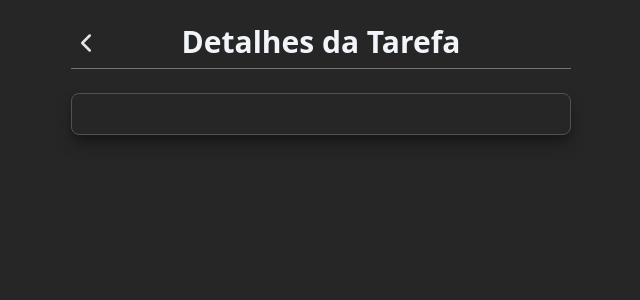
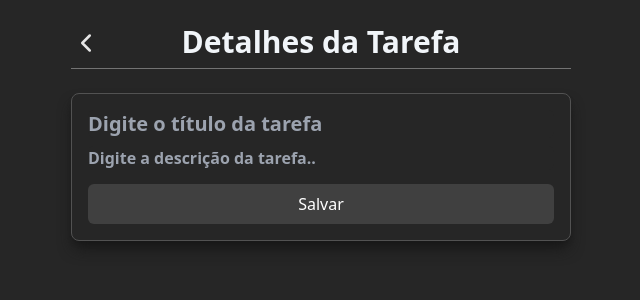
Before and after one commit to dvdRiscado/React-MyTaskBlock, a React (Vite) app: page /task in a window 1280 px wide. Shown: the top 300 px of the page, without its empty margins (319-959 px from the left). Built offline with nearby package versions, Linux system fonts and the light colour scheme.

Commit message:
Add Alter Task

```diff
--- a/src/App.jsx
+++ b/src/App.jsx
@@ -5,9 +5,18 @@ import CompTitle from "./components/CompTitle";
 
 function App() {
   // Fará uma busca no localStorage pelas "tasks", caso não tiver, será criado uma lista vazia.
+
   const [tasks, setTasks] = useState(
     JSON.parse(localStorage.getItem("tasks")) || []
   );
+
+  useEffect(() => {
+    const fetchTasks = async () => {
+      const response = await JSON.parse(localStorage.getItem("tasks"));
+      setTasks(response);
+    };
+    fetchTasks();
+  }, []);
 
   // useEffect: função que será ativada quando a variável do segundo parâmetro for mudada, executando a função do primeiro parâmetro.
   useEffect(() => {
--- a/src/components/AddTask.jsx
+++ b/src/components/AddTask.jsx
@@ -1,9 +1,17 @@
-import { useState } from "react";
+import { useState, useRef, useEffect } from "react";
 import CompInput from "./CompInput";
 
 function AddTask(props) {
   const [title, setTitle] = useState("");
   const [description, setDescription] = useState("");
+
+  const textareaRef = useRef(null);
+
+  useEffect(() => {
+    const textarea = textareaRef.current;
+    textarea.style.height = "auto";
+    textarea.style.height = `${textarea.scrollHeight}px`;
+  }, [description]);
 
   return (
     <div className="space-y-4 p-6 bg-neutral-800 border border-neutral-600 rounded-lg shadow-lg shadow-neutral-900 flex flex-col">
@@ -13,10 +21,15 @@ function AddTask(props) {
         value={title}
         onChange={(event) => setTitle(event.target.value)}
       />
-      <CompInput
-        type="text"
-        placeholder="Digite a descrição da tarefa"
+      <textarea
+        ref={textareaRef}
+        className="bg-neutral-600 focus:bg-neutral-200 text-neutral-200
+      focus:text-neutral-800 border border-neutral-600 focus:border-neutral-200
+      placeholder:text-neutral-400 placeholder:focus:text-neutral-600 px-4 py-2
+      rounded-md resize-none overflow-hidden"
         value={description}
+        placeholder="Digite a descrição da tarefa.."
+        rows="1"
         onChange={(event) => setDescription(event.target.value)}
       />
       <button
--- a/src/components/CompTitle.jsx
+++ b/src/components/CompTitle.jsx
@@ -1,6 +1,4 @@
 function CompTitle(props) {
-  console.log(props);
-
   return (
     <h1
       className={
--- a/src/components/ListTasks.jsx
+++ b/src/components/ListTasks.jsx
@@ -11,6 +11,7 @@ function ListTasks(props) {
     const query = new URLSearchParams();
 
     // Adiciona o titulo e o texto na constante da função.
+    query.set("id", task.id);
     query.set("title", task.title);
     query.set("description", task.description);
 
--- a/src/pages/TaskPage.tsx
+++ b/src/pages/TaskPage.tsx
@@ -1,14 +1,47 @@
 import { ChevronLeftIcon } from "lucide-react";
 import { useNavigate, useSearchParams } from "react-router-dom";
 import CompTitle from "../components/CompTitle";
-import CompText from "../components/CompText";
+import { useState, useRef, useEffect } from "react";
 
 function TaskPage() {
   const [searchParams] = useSearchParams();
-  const title = searchParams.get("title");
-  const description = searchParams.get("description");
+
+  const id = searchParams.get("id") || "";
+  const [title, setTitle] = useState(searchParams.get("title") || "");
+  const [description, setDescription] = useState(
+    searchParams.get("description") || ""
+  );
+
+  const textareaRef = useRef(null);
 
   const navigate = useNavigate();
+
+  const [tasks, setTasks] = useState(
+    JSON.parse(localStorage.getItem("tasks")) || []
+  );
+
+  useEffect(() => {
+    localStorage.setItem("tasks", JSON.stringify(tasks));
+  }, [tasks]);
+
+  function onTaskAltered(taskId, title, description) {
+    const newTasks = tasks.map((task) => {
+      if (task.id == taskId) {
+        return { ...task, title: title, description: description };
+      }
+      console.log("conferindo..");
+      return task;
+    });
+
+    console.log("alteração feita!");
+    setTasks(newTasks);
+  }
+
+  useEffect(() => {
+    const textarea = textareaRef.current;
+    textarea.style.height = "auto";
+    textarea.style.height = `${textarea.scrollHeight}px`;
+  }, [description]);
 
   return (
     <div className="h-screen w-screen bg-neutral-800 py-6">
@@ -23,9 +56,41 @@ function TaskPage() {
           <CompTitle>Detalhes da Tarefa</CompTitle>
         </div>
 
-        <div className="p-4 space-y-2 bg-neutral-800 border border-neutral-600 rounded-lg shadow-lg shadow-neutral-900">
-          <h2 className="text-xl font-bold text-neutral-100">{title}</h2>
-          <CompText>{description}</CompText>
+        <div
+          className="p-4 space-y-2 bg-neutral-800 border
+        border-neutral-600 rounded-lg shadow-lg shadow-neutral-900"
+        >
+          <input
+            type="text"
+            className="text-xl text-neutral-100 font-bold w-full bg-neutral-800 rounded-md"
+            value={title}
+            placeholder="Digite o título da tarefa"
+            onChange={(event) => setTitle(event.target.value)}
+          />
+
+          <textarea
+            ref={textareaRef}
+            className="text-neutral-200 font-bold w-full bg-neutral-800 rounded-md resize-none overflow-hidden"
+            value={description}
+            placeholder="Digite a descrição da tarefa.."
+            rows="1"
+            onChange={(event) => setDescription(event.target.value)}
+          />
+
+          <button
+            className="bg-neutral-700 text-white px-4 py-2 rounded-md font-medium
+        hover:bg-green-900 active:bg-green-800 w-full"
+            onClick={() => {
+              if (!title.trim() || !description.trim()) {
+                return alert("Preencha o título e a descrição da tarefa.");
+              } else {
+                onTaskAltered(id, title, description);
+                return alert("Alteração feita com sucesso!");
+              }
+            }}
+          >
+            Salvar
+          </button>
         </div>
       </div>
     </div>
```
